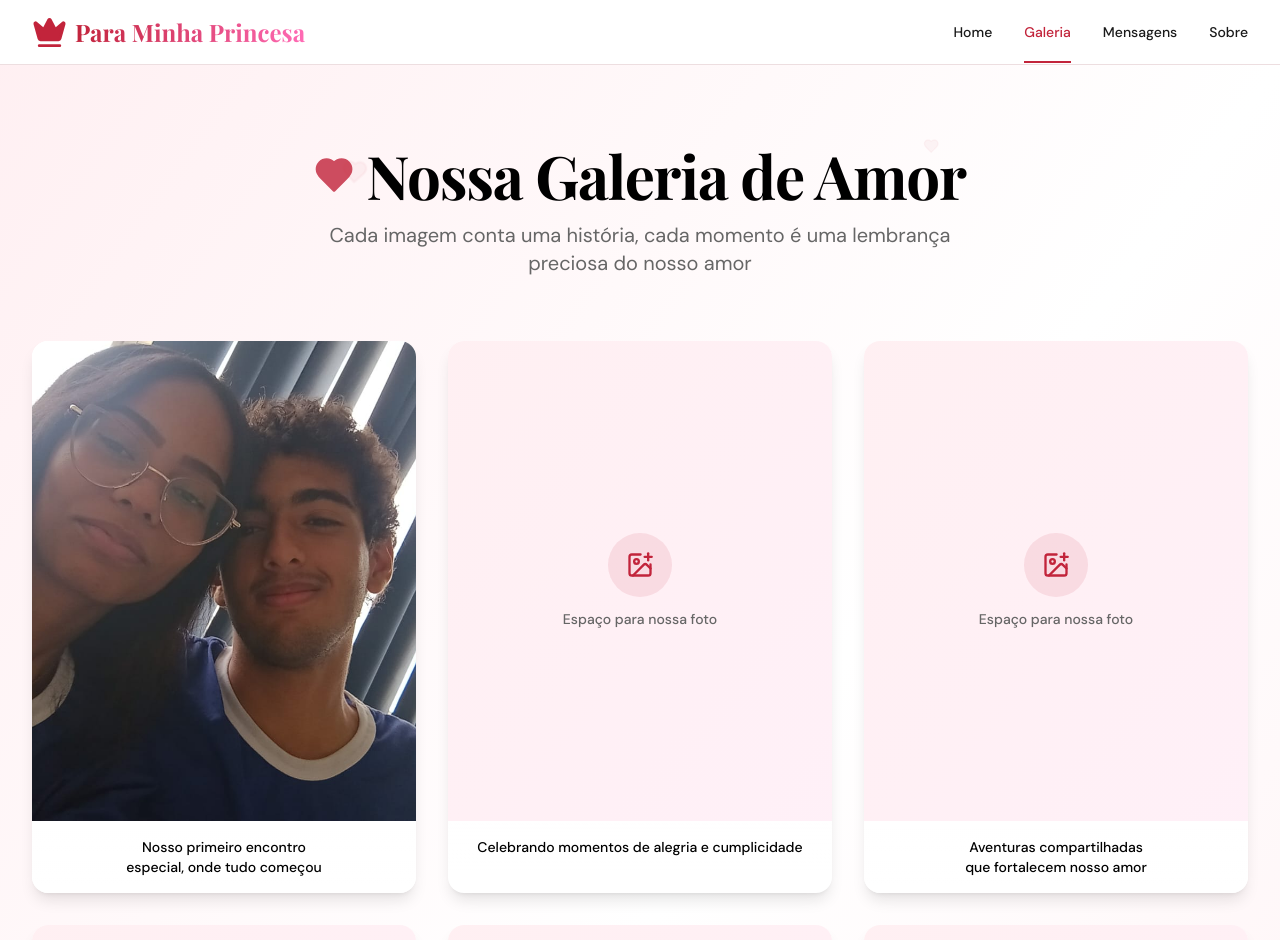
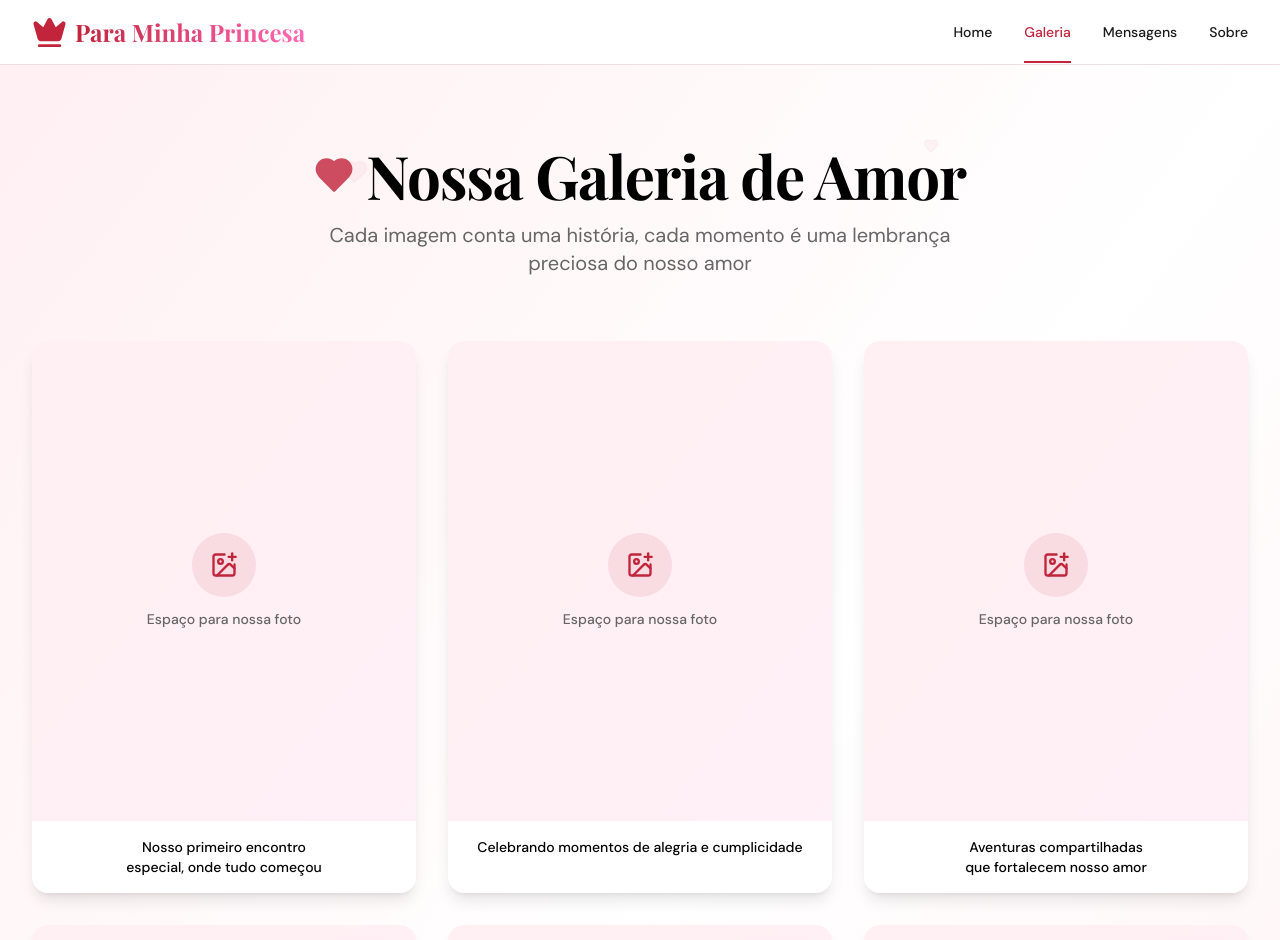
Before and after one commit to ATTXZC/minhavida, a React (Vite) app in the folder web/: page /galeria in a window 1280 px wide. Shown: the top 940 px of the page. Built offline with nearby package versions, Linux system fonts and the light colour scheme.

Commit message:
feat: update GaleriaPage and HomePage image paths
Updated image source paths for Galeria and home pages.

Co-authored-by: Guilherme Melo <105309998+ATTXZC@users.noreply.github.com>

```diff
--- a/web/src/pages/GaleriaPage.jsx
+++ b/web/src/pages/GaleriaPage.jsx
@@ -17,7 +17,7 @@
   */
   const photos = [
     {
-      image: "/1.jpeg",
+      image: null,
       caption: 'Nosso primeiro encontro especial, onde tudo começou',
       alt: 'Foto do casal',
     },
--- a/web/src/pages/HomePage.jsx
+++ b/web/src/pages/HomePage.jsx
@@ -29,6 +29,11 @@
             <div className="absolute inset-0 z-0">
               <img
                 src="/fundo-romantico.png"
+                alt="Fundo romântico com corações"
+                className="w-full h-full object-cover"
+              />
+               <img
+                src="/1.jpeg"
                 alt="Fundo romântico com corações"
                 className="w-full h-full object-cover"
               />
```
